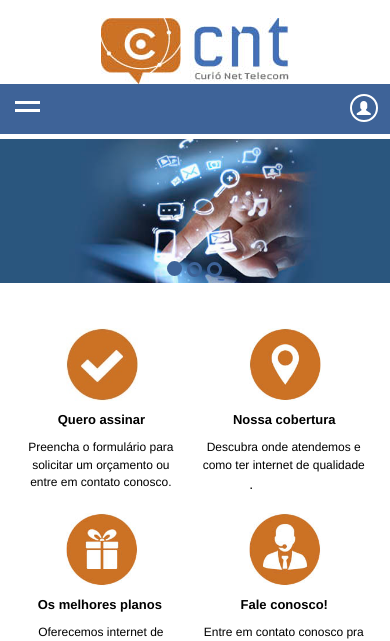
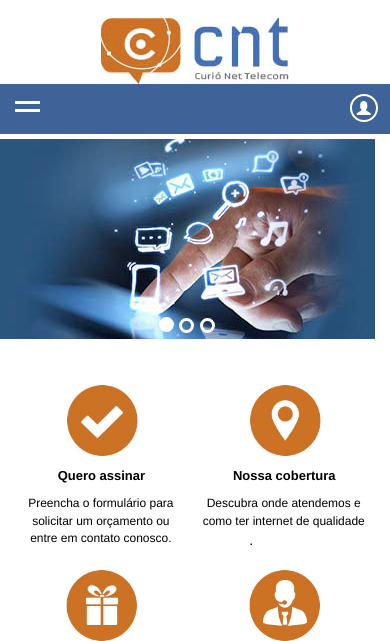
Before and after one commit to ITEVA/curioNet, a PHP site: page / in a window 390 px wide. Shown: the top 641 px of the page. Run offline with PHP 8.4, Linux system fonts and the light colour scheme.

Commit message:
slide 1.0

```diff
--- a/Pages/home.php
+++ b/Pages/home.php
@@ -16,6 +16,7 @@
                 <img class="slide3" src="img/slides/slide1-1.jpg">
                 <img class="slide2" src="img/slides/slide1-2.jpg">
                 <img class="slide4" src="img/slides/slide1-3.jpg">
+                <img class="slide5" src="img/slides/slide1-4.jpg">
             </div>
 
             <div class="item two">
@@ -23,6 +24,7 @@
                 <img class="slide3" src="img/slides/slide2-1.jpg">
                 <img class="slide2" src="img/slides/slide2-2.jpg">
                 <img class="slide4" src="img/slides/slide2-3.jpg">
+                <img class="slide5" src="img/slides/slide2-4.jpg">
             </div>
 
             <div class="item three">
@@ -30,6 +32,7 @@
                 <img class="slide3" src="img/slides/slide3-1.jpg">
                 <img class="slide2" src="img/slides/slide3-2.jpg">
                 <img class="slide4" src="img/slides/slide3-3.jpg">
+                <img class="slide5" src="img/slides/slide3-4.jpg">
             </div>
         </div>
 
--- a/css/carrousel.css
+++ b/css/carrousel.css
@@ -221,6 +221,11 @@ div.item img.slide4{
 	display: none;
 	width: 100%;
 }
+
+div.item img.slide5{
+	display: none;
+	width: 100%;
+}
 /*div.one {
     background-color: #3d567e;
 }
@@ -267,14 +272,14 @@ div.three {
 	ol.carousel-indicators li {
 		width: 15px;
 		height: 15px;
-		border: 3px solid #3E6398;
+		border: 3px solid #fff;
 	}
 
 	.carousel-indicators .active {
 		width: 15px;
 		height: 15px;
 		margin-bottom: 2px;
-		background-color: #3E6398;
+		background-color: #fff;
 	}
 
 	p.info {
@@ -438,4 +443,12 @@ div.three {
 	p.titleMaior{
 		font-size: 13px;
 	}
+
+        div.item img.slide4{
+		display: none;
+	}
+
+        div.item img.slide5{
+		display: block;
+	}
 }
```
Also changed, not shown: img/slides/slide1-4.jpg (added), img/slides/slide2-4.jpg (added).
